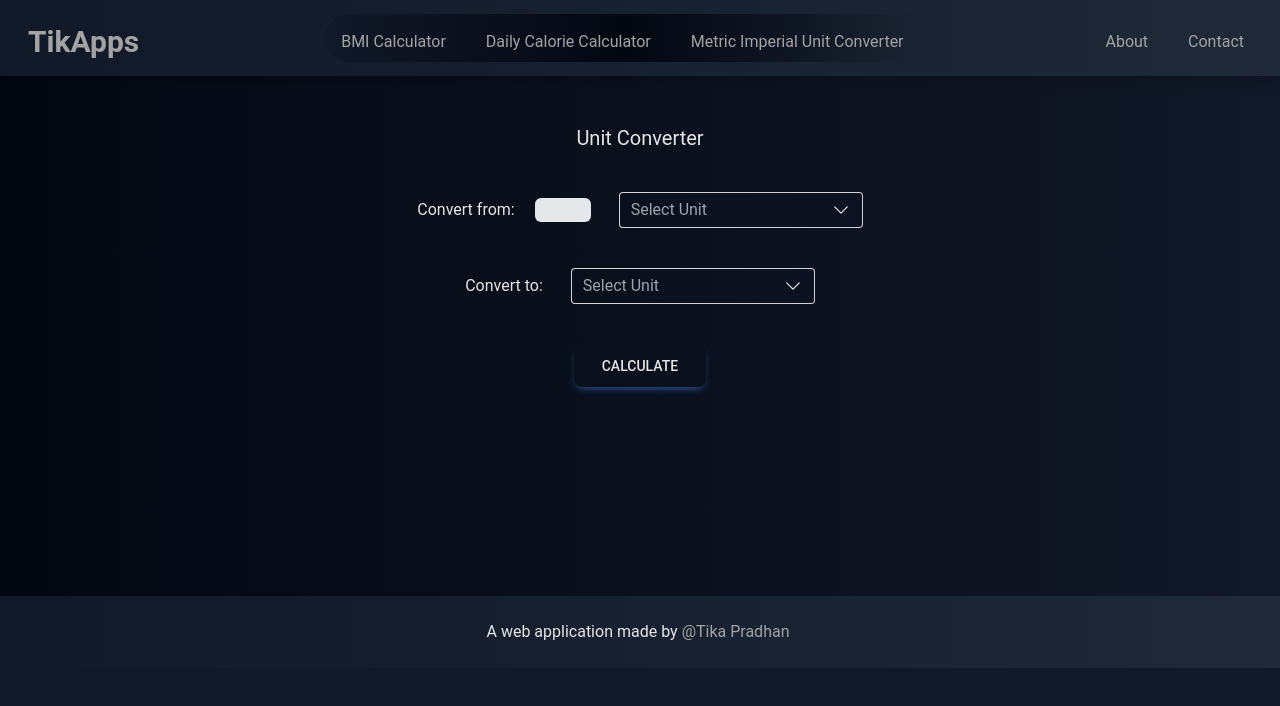
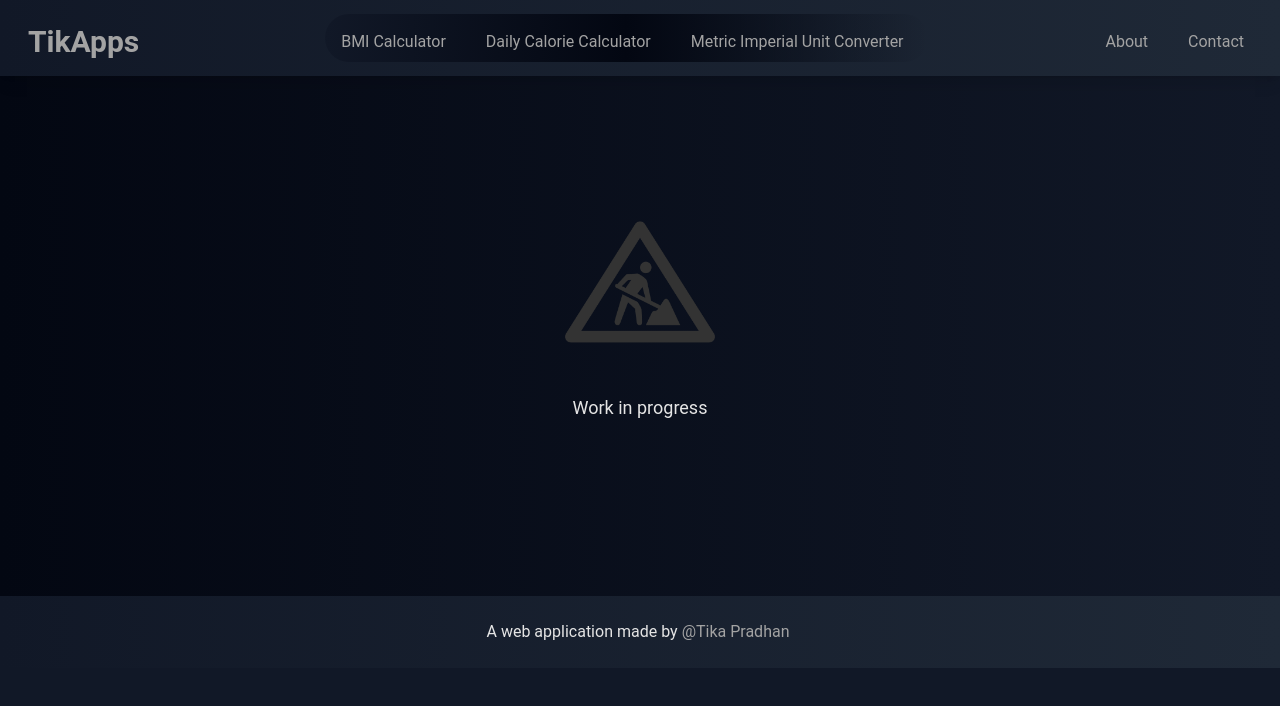
Before and after one commit to tikap/TikApps, a Next.js app: page /unit in a window 1280 px wide. Shown: the top 706 px of the page. Built offline with nearby package versions, Linux system fonts and the light colour scheme; what tw-elements would draw is missing.

Commit message:
WIP for unit page

```diff
--- a/app/bmi/page.js
+++ b/app/bmi/page.js
@@ -1,10 +1,12 @@
 "use client";
 
-import dynamic from "next/dynamic";
+export const revalidate = 0;
+
+import dynamicImport from "next/dynamic";
 import PageLoadingWrapper from "@/components/wrappers/pageloadingwrapper.js";
 
 // Import sub components dynamically
-const MainWrapper = dynamic(
+const MainWrapper = dynamicImport(
   () => import("@/components/wrappers/mainwrapper.js"),
   {
     loading: () => <PageLoadingWrapper loadingText="Loading..." />,
@@ -12,7 +14,7 @@ const MainWrapper = dynamic(
   }
 );
 
-const Bmi = dynamic(() => import("./bmi.js"), {
+const Bmi = dynamicImport(() => import("./bmi.js"), {
   loading: () => <PageLoadingWrapper loadingText="Loading..." />,
   ssr: false,
 });
--- a/app/calorie/page.js
+++ b/app/calorie/page.js
@@ -1,10 +1,12 @@
 "use client";
 
-import dynamic from "next/dynamic";
+export const revalidate = 0;
+
+import dynamicImport from "next/dynamic";
 import PageLoadingWrapper from "@/components/wrappers/pageloadingwrapper.js";
 
 // Import sub components dynamically
-const MainWrapper = dynamic(
+const MainWrapper = dynamicImport(
   () => import("@/components/wrappers/mainwrapper.js"),
   {
     loading: () => <PageLoadingWrapper loadingText="Loading..." />,
@@ -12,7 +14,7 @@ const MainWrapper = dynamic(
   }
 );
 
-const Calorie = dynamic(() => import("./calorie.js"), {
+const Calorie = dynamicImport(() => import("./calorie.js"), {
   loading: () => <PageLoadingWrapper loadingText="Loading..." />,
   ssr: false,
 });
--- a/app/page.js
+++ b/app/page.js
@@ -1,10 +1,12 @@
 "use client";
 
-import dynamic from "next/dynamic";
+export const revalidate = 0;
+
+import dynamicImport from "next/dynamic";
 import PageLoadingWrapper from "@/components/wrappers/pageloadingwrapper.js";
 
 // Import sub components dynamically
-const MainWrapper = dynamic(
+const MainWrapper = dynamicImport(
   () => import("@/components/wrappers/mainwrapper.js"),
   {
     loading: () => <PageLoadingWrapper loadingText="Loading..." />,
@@ -12,7 +14,7 @@ const MainWrapper = dynamic(
   }
 );
 
-const Home = dynamic(() => import("./home.js"), {
+const Home = dynamicImport(() => import("./home.js"), {
   loading: () => <PageLoadingWrapper loadingText="Loading..." />,
   ssr: false,
 });
--- a/app/unit/page.js
+++ b/app/unit/page.js
@@ -1,10 +1,12 @@
 "use client";
 
-import dynamic from "next/dynamic";
+export const revalidate = 0;
+
+import dynamicImport from "next/dynamic";
 import PageLoadingWrapper from "@/components/wrappers/pageloadingwrapper.js";
 
 // Import sub components dynamically
-const MainWrapper = dynamic(
+const MainWrapper = dynamicImport(
   () => import("@/components/wrappers/mainwrapper.js"),
   {
     loading: () => <PageLoadingWrapper loadingText="Loading..." />,
@@ -12,7 +14,7 @@ const MainWrapper = dynamic(
   }
 );
 
-const Unit = dynamic(() => import("./unit.js"), {
+const Unit = dynamicImport(() => import("./unit.js"), {
   loading: () => <PageLoadingWrapper loadingText="Loading..." />,
   ssr: false,
 });
--- a/app/unit/unit.js
+++ b/app/unit/unit.js
@@ -1,27 +1,31 @@
 "use client";
 
-import CalculateButton from "@/components/forms/CalculateButton.js";
-import NumberInput from "@/components/forms/NumberInputGeneric.js";
-import DropDown from "@/components/forms/DropDownGeneric.js";
+// import CalculateButton from "@/components/forms/CalculateButton.js";
+// import NumberInput from "@/components/forms/NumberInputGeneric.js";
+// import DropDown from "@/components/forms/DropDownGeneric.js";
+
+import UnderConstruction from "@/components/content/UnderConstruction";
 
 // Main component
 export default function Unit() {
   // Unit Converter JSX
-  return (
-    <div className="flex flex-col space-y-10">
-      <h4 className="text-xl">Unit Converter</h4>
-      <div className="flex flex-row justify-center space-x-5 items-center">
-        <div>Convert from:</div>
-        <NumberInput label="From" />
-        <DropDown placeholder="Select Unit" />
-      </div>
-      <div className="flex flex-row justify-center space-x-5 items-center">
-        <div>Convert to:</div>
-        <DropDown placeholder="Select Unit" />
-      </div>
-      <div>
-        <CalculateButton />
-      </div>
-    </div>
-  );
+  // return (
+  //   <div className="flex flex-col space-y-10">
+  //     <h4 className="text-xl">Unit Converter</h4>
+  //     <div className="flex flex-row justify-center space-x-5 items-center">
+  //       <div>Convert from:</div>
+  //       <NumberInput label="From" />
+  //       <DropDown placeholder="Select Unit" />
+  //     </div>
+  //     <div className="flex flex-row justify-center space-x-5 items-center">
+  //       <div>Convert to:</div>
+  //       <DropDown placeholder="Select Unit" />
+  //     </div>
+  //     <div>
+  //       <CalculateButton />
+  //     </div>
+  //   </div>
+  // );
+
+  return <UnderConstruction />;
 }
```
